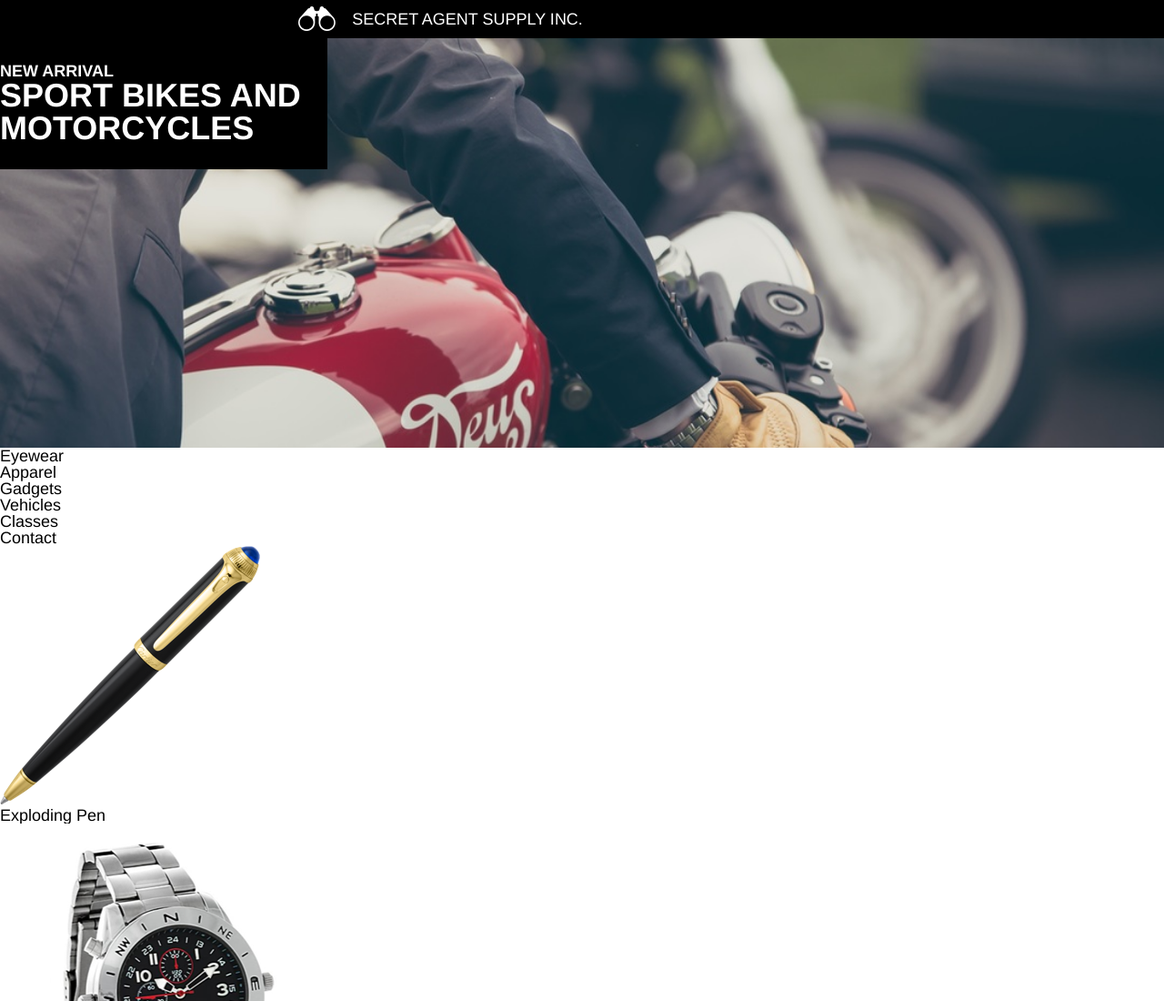
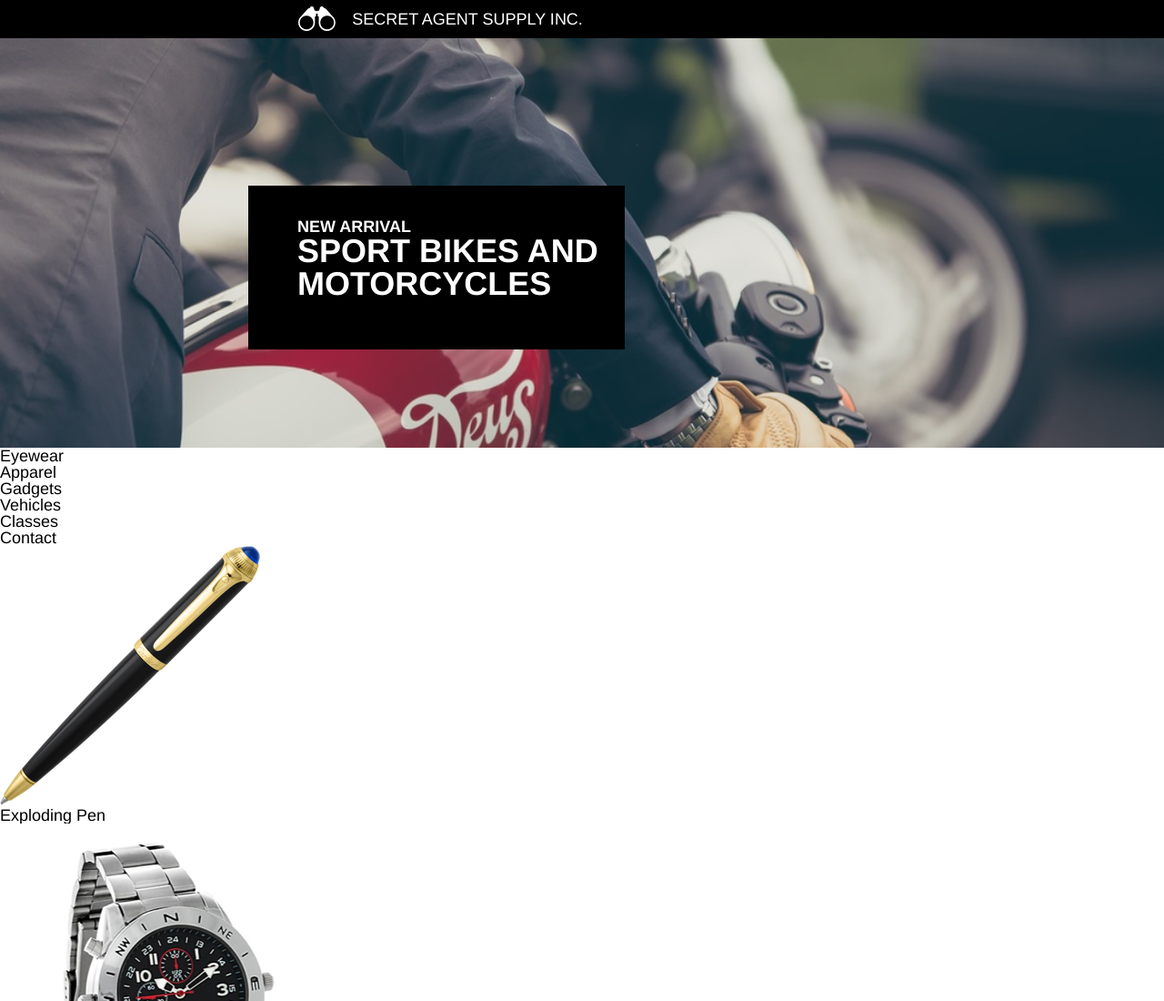
Before and after one commit to missasch/SecretAgentSupply, a plain HTML site: page index.html in a window 1280 px wide. Shown: the top 1100 px of the page at 91% size. Drawn offline with Linux system fonts and the light colour scheme.

Commit message:
New Arrival Section Done

```diff
--- a/index.html
+++ b/index.html
@@ -17,9 +17,11 @@
 
     <!--New Arrival Section-->
     <section id="NewArrival">
-      <div id="ArrivalText">
-        <h4>New Arrival</h4>
-        <h1>Sport Bikes and Motorcycles</h1>
+      <div class="ArrivalContainer">
+        <div id="ArrivalText">
+          <h4>New Arrival</h4>
+          <h1>Sport Bikes and Motorcycles</h1>
+        </div>
       </div>
     </section>
 
--- a/resources/css/style.css
+++ b/resources/css/style.css
@@ -33,25 +33,37 @@ header h1 {
   width: 100%;
   background-size: cover;
 }
-/*Warning, this div is not positioned correctly!!! Needs to be fixed*/
-#ArrivalText {
+.ArrivalContainer {
   width: 960px;
   display: flex;
   justify-content: center;
-  flex-direction: column;
+}
+#ArrivalText {
+  position: relative;
+  top: 9rem;
   background-color: black;
   color: white;
+  margin: 0;
+  padding: 0;
   width: 20rem;
   height: 8rem;
   text-transform: uppercase;
+  padding-left: 3rem;
+  padding-top: 2rem;
 }
 #ArrivalText h4 {
   font-size: 1rem;
   font-weight: bold;
+  margin: 0;
+  padding: 0;
+
 }
 #ArrivalText h1 {
   font-size: 2rem;
   font-weight: bold;
+  margin: 0;
+  padding: 0;
+
 }
 /*Nav Section*/
 
```
